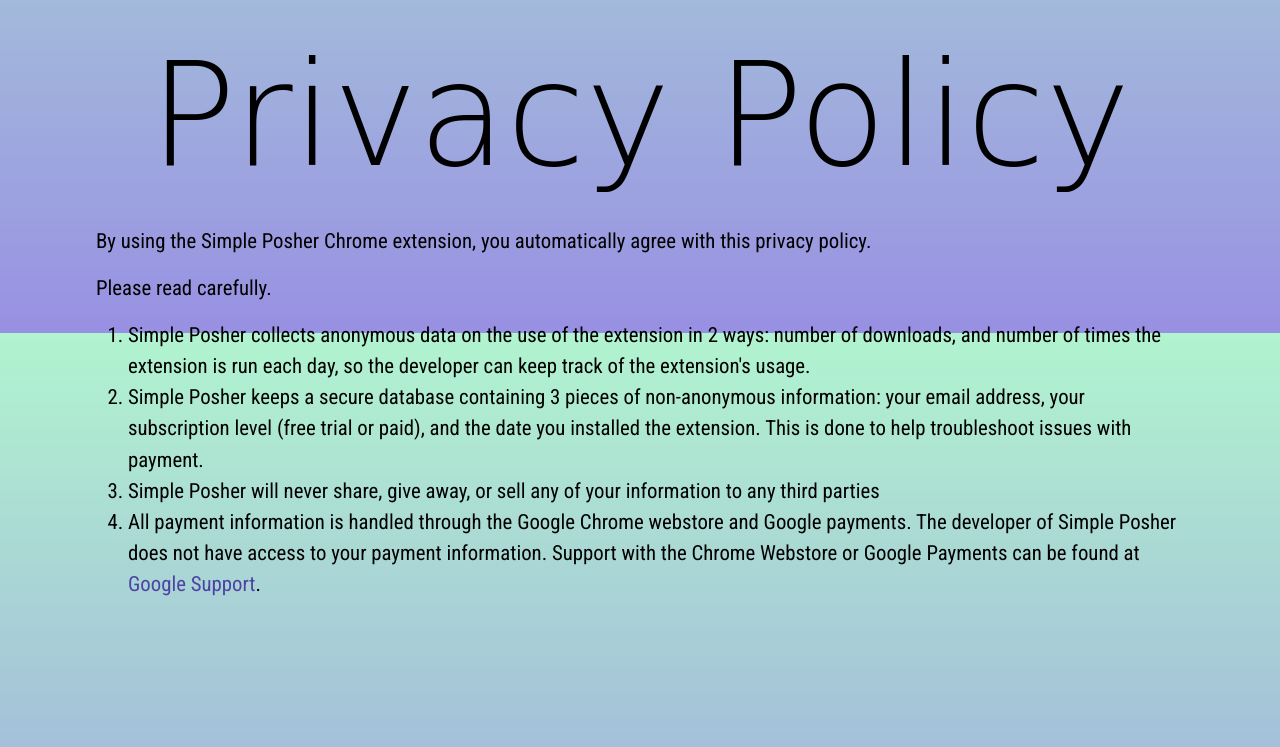
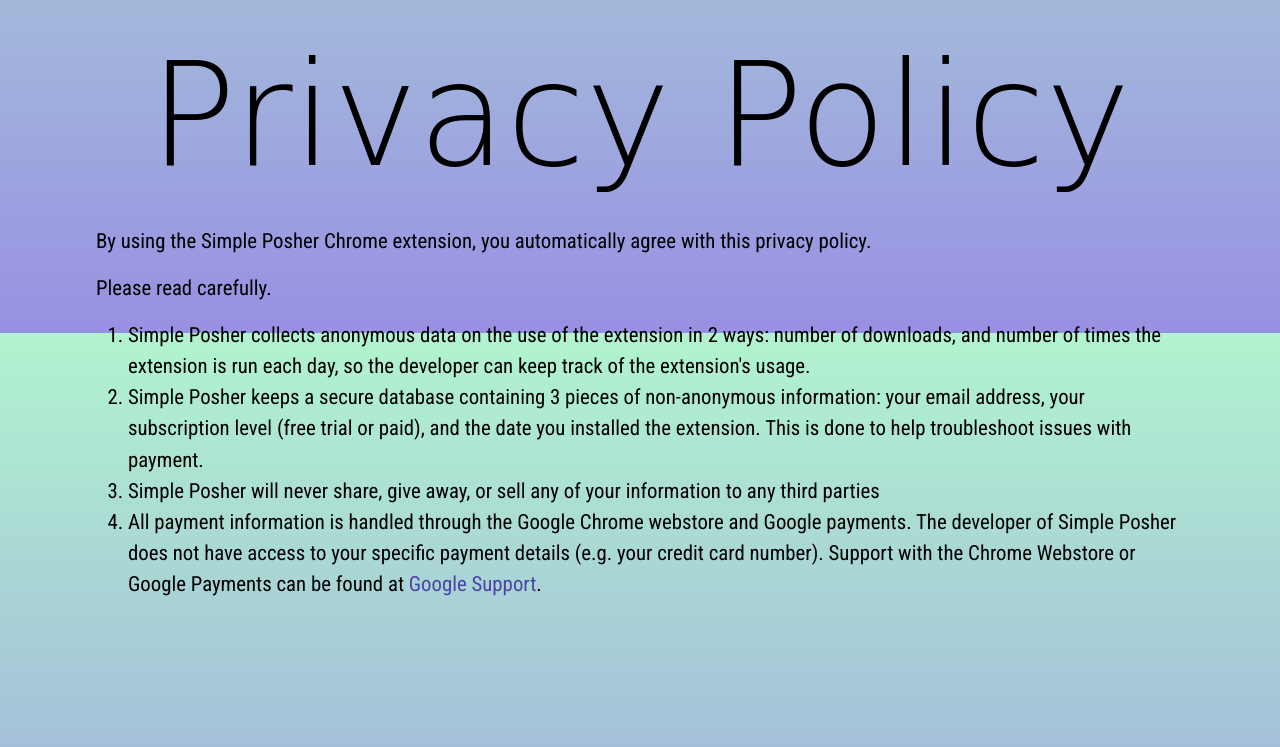
Before and after one commit to amandapgh/spwebsite-public, a plain HTML site: page tos.html in a window 1280 px wide. Shown: the part 1267-2014 px from the top of the page. Drawn offline with Linux system fonts and the light colour scheme; a web font is replaced by a local one.

Commit message:
Update tos.html

```diff
--- a/tos.html
+++ b/tos.html
@@ -101,7 +101,7 @@
           done to help troubleshoot issues with payment.</li>
         <li>Simple Posher will never share, give away, or sell any of your information to any third parties</li>
         <li>All payment information is handled through the Google Chrome webstore and Google payments. The developer
-          of Simple Posher does not have access to your payment information. Support with the Chrome Webstore or
+          of Simple Posher does not have access to your specific payment details (e.g. your credit card number). Support with the Chrome Webstore or
           Google Payments can be found at <a href="https://support.google.com">Google Support</a>.</li>
 
       </ol>
```
